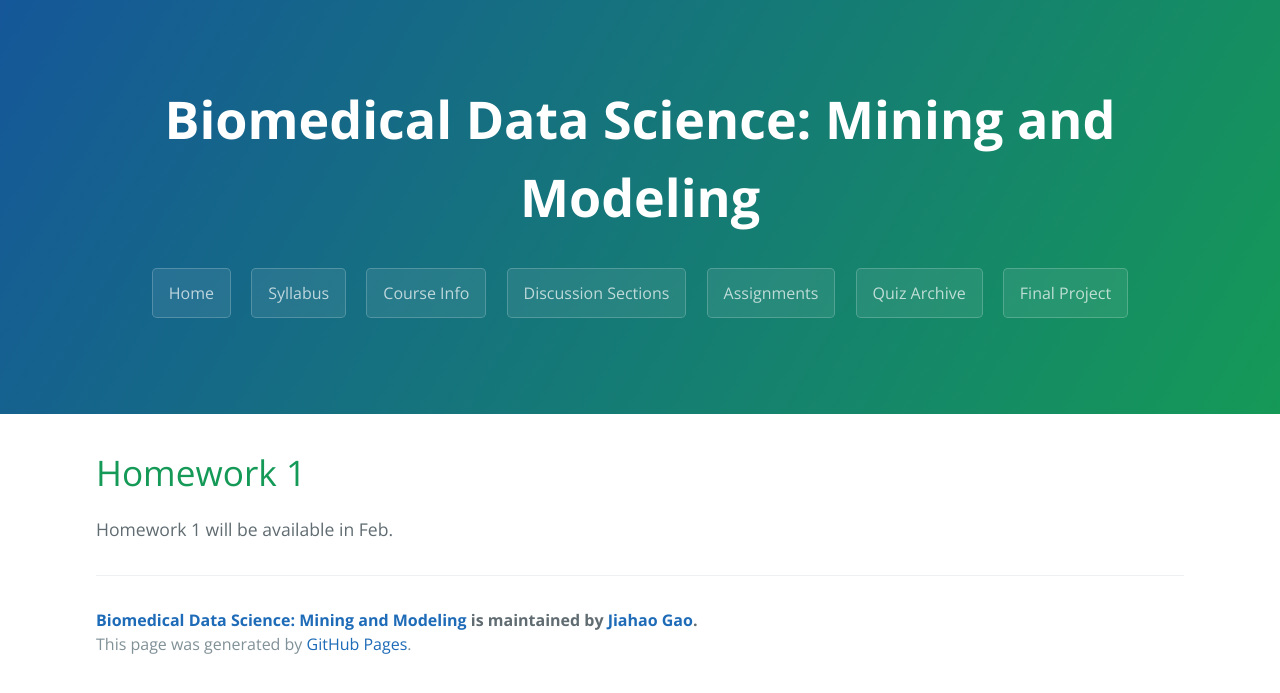
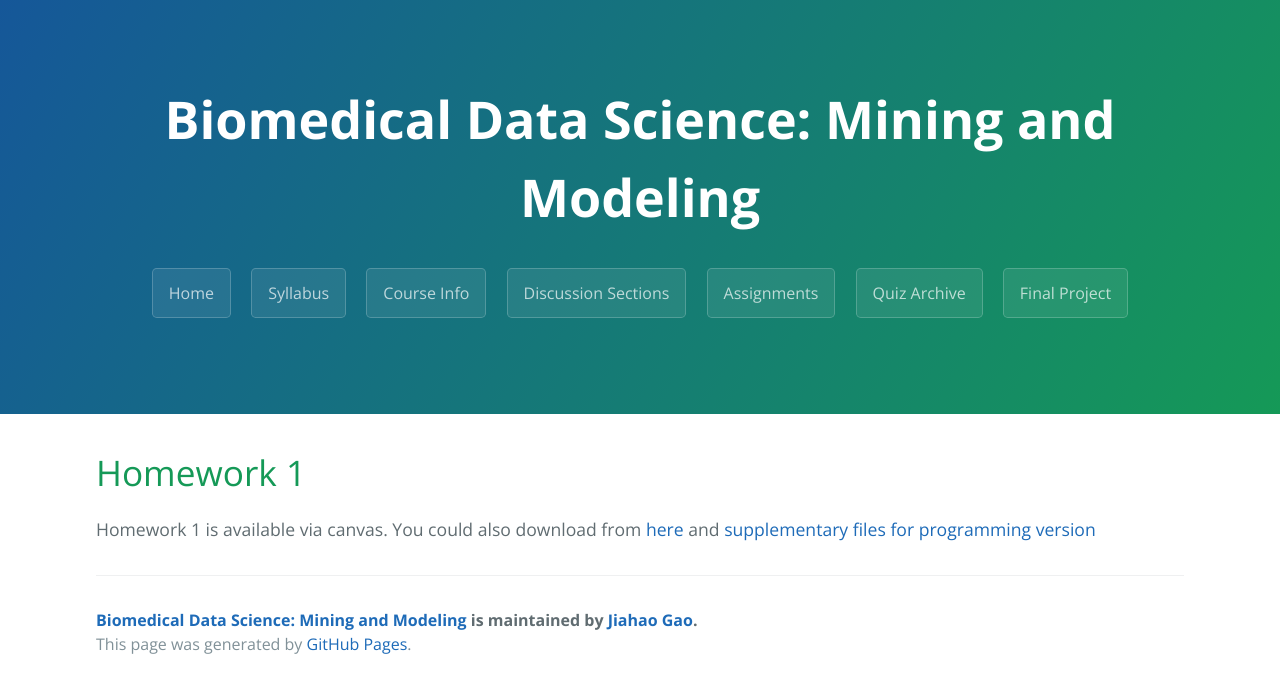
Before and after one commit to gersteinlab/cbb752b20, a Jekyll site: the page built from assignments.md, in a window 1280 px wide. Shown: the top 693 px of the page. Built offline with Jekyll 4.4.1, drawn with Linux system fonts in a browser that asks for light colours.

Commit message:
Update assignments.md

```diff
--- a/assignments.md
+++ b/assignments.md
@@ -4,4 +4,4 @@ layout: page
 ---
 
 # Homework 1
-Homework 1 will be available in Feb.
+Homework 1 is available via canvas. You could also download from [here](https://yale.instructure.com/files/3623567/download?download_frd=1) and [supplementary files for programming version](https://yale.instructure.com/files/3623568/download?download_frd=1)
```
